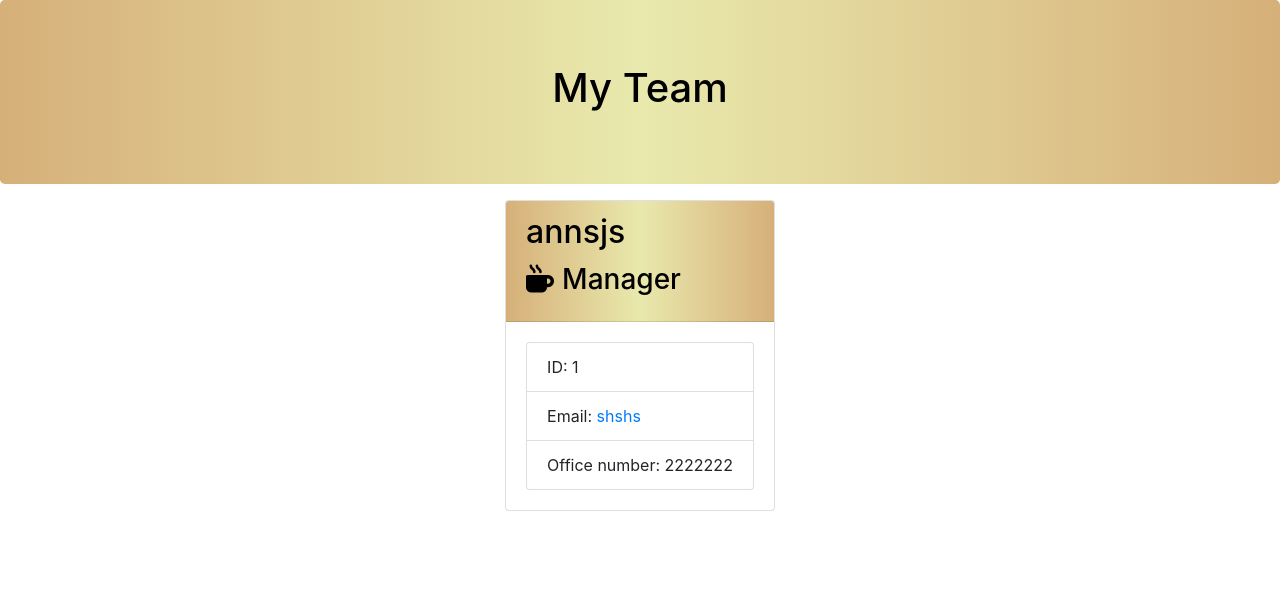
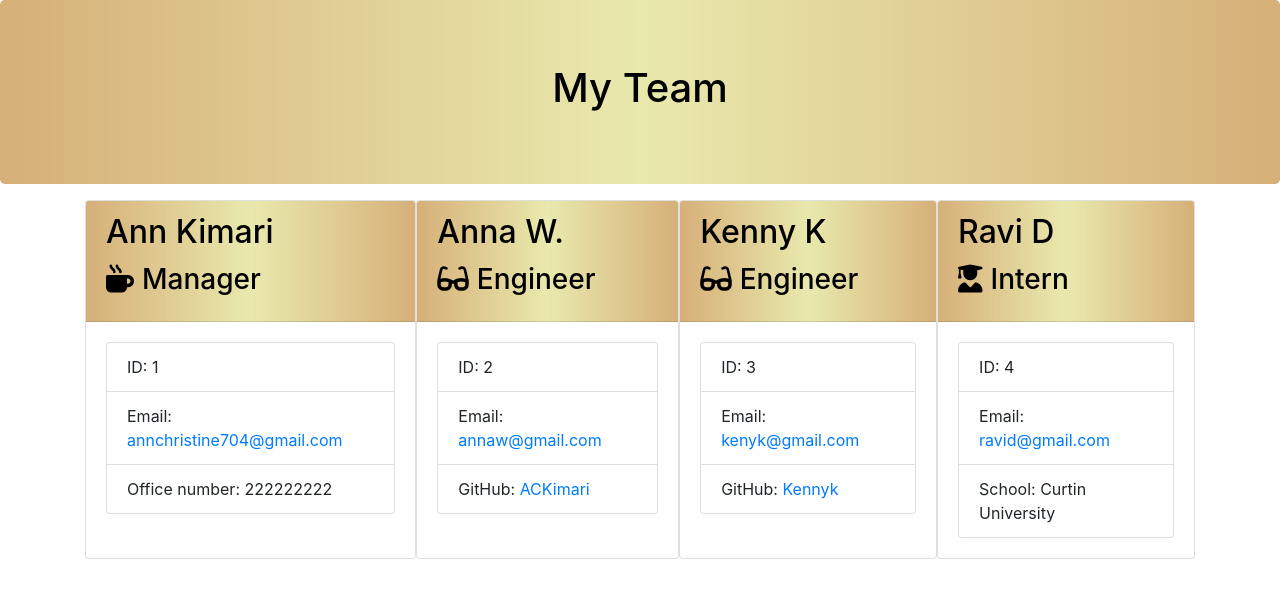
Before and after one commit to ACKimari/teamProfile-generator, a website: page Develop/dist/generatedIndex.html in a window 1280 px wide. Drawn offline with nearby package versions, Linux system fonts and the light colour scheme.

```diff
--- a/Develop/dist/generatedIndex.html
+++ b/Develop/dist/generatedIndex.html
@@ -27,17 +27,59 @@
 
         <div class="card employee-card">
         <div class="card-header">
-            <h2 class="card-title">annsjs</h2>
+            <h2 class="card-title">Ann Kimari</h2>
             <h3 class="card-title"><i class="fas fa-mug-hot mr-2"></i>Manager</h3>
         </div>
         <div class="card-body">
             <ul class="list-group">
                 <li class="list-group-item">ID: 1</li>
-                <li class="list-group-item">Email: <a href="mailto:shshs">shshs</a></li>
-                <li class="list-group-item">Office number: 2222222</li>
+                <li class="list-group-item">Email: <a href="mailto:annchristine704@gmail.com">annchristine704@gmail.com</a></li>
+                <li class="list-group-item">Office number: 222222222</li>
             </ul>
         </div>
     </div>
+
+        <div class="card employee-card">
+    <div class="card-header">
+        <h2 class="card-title">Anna W.</h2>
+        <h3 class="card-title"><i class="fas fa-glasses mr-2"></i>Engineer</h3>
+    </div>
+    <div class="card-body">
+        <ul class="list-group">
+            <li class="list-group-item">ID: 2</li>
+            <li class="list-group-item">Email: <a href="mailto:annaw@gmail.com">annaw@gmail.com</a></li>
+            <li class="list-group-item">GitHub: <a href="https://github.com/ACKimari" target="_blank" rel="noopener noreferrer">ACKimari</a></li>
+        </ul>
+    </div>
+</div>
+
+        <div class="card employee-card">
+    <div class="card-header">
+        <h2 class="card-title">Kenny K</h2>
+        <h3 class="card-title"><i class="fas fa-glasses mr-2"></i>Engineer</h3>
+    </div>
+    <div class="card-body">
+        <ul class="list-group">
+            <li class="list-group-item">ID: 3</li>
+            <li class="list-group-item">Email: <a href="mailto:kenyk@gmail.com">kenyk@gmail.com</a></li>
+            <li class="list-group-item">GitHub: <a href="https://github.com/Kennyk" target="_blank" rel="noopener noreferrer">Kennyk</a></li>
+        </ul>
+    </div>
+</div>
+
+        <div class="card employee-card">
+    <div class="card-header">
+        <h2 class="card-title">Ravi D</h2>
+        <h3 class="card-title"><i class="fas fa-user-graduate mr-2"></i>Intern</h3>
+    </div>
+    <div class="card-body">
+        <ul class="list-group">
+            <li class="list-group-item">ID: 4</li>
+            <li class="list-group-item">Email: <a href="mailto:ravid@gmail.com">ravid@gmail.com</a></li>
+            <li class="list-group-item">School: Curtin University</li>
+        </ul>
+    </div>
+</div>
 
             </div>
         </div>
```
Also changed, not shown: README.md, teamprofileoutcome.png (added).
